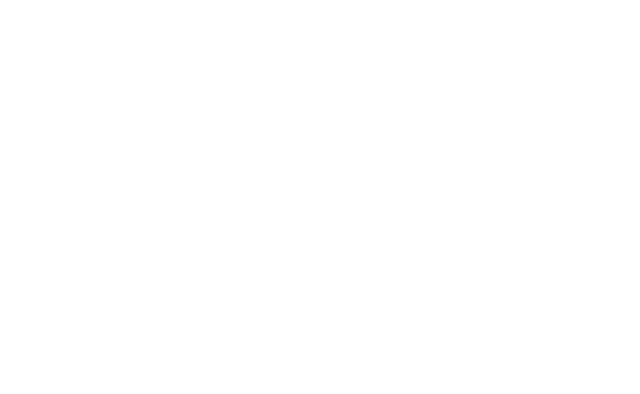
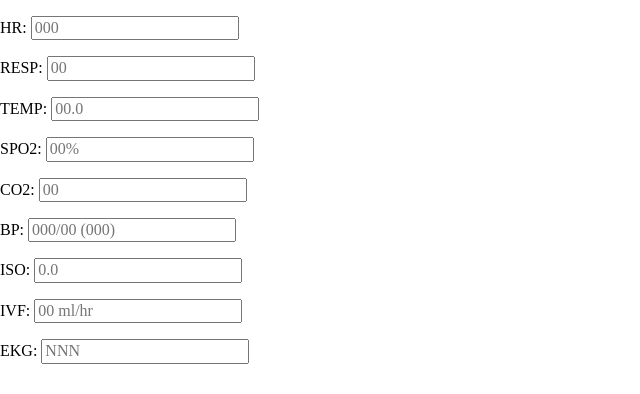
Before and after one commit to Chrononox/anethtracker, a React (Create React App) app: page / in a window 1280 px wide. Shown: the top 394 px of the page, without its empty margins (0-640 px from the left). Built offline with nearby package versions, Linux system fonts and the light colour scheme.

Commit message:
added form

```diff
--- a/src/App.js
+++ b/src/App.js
@@ -1,19 +1,53 @@
 import React from 'react';
 import './App.css';
-
+import Form from './Components/Form/Form'
 
 
 
 
 class App extends React.Component{
+
   constructor(){
     super();
     this.state = {
+      time: '00:00',
+      hr: '000',
+      resp: '00',
+      temp: '00.0',
+      spo2: '00', //display as %
+      co2: '00',
+      bp: '000/00 (000)', //may break up bp to three parts
+      iso: '0.0',
+      ivf: '00',  //display in ml/hr
+      ekg: 'NNN',
     }
   }
+
+  //setState functions for vitals(form)
+  sethr  = (event) => this.setState({hr: event.target.value})
+  setresp =(event) => this.setState({resp: event.target.value})
+  settemp =(event) => this.setState({temp: event.target.value})
+  setspo2 =(event) => this.setState({spo2: event.target.value})
+  setco2 =(event) => this.setState({co2: event.target.value})
+  setbp =(event) => this.setState({bp: event.target.value})
+  setiso =(event) => this.setState({iso: event.target.value})
+  setivf =(event) => this.setState({ivf: event.target.value})
+  setekg =(event) => this.setState({ekg: event.target.value})
+
   render(){
     return(
       <div>
+        <Form
+          hr={this.state.hr} sethr={this.sethr}
+          resp={this.state.resp} setresp={this.setresp}
+          temp={this.state.temp} settemp={this.settemp}
+          spo2={this.state.spo2} setspo2={this.setspo2}
+          co2={this.state.co2} setco2={this.setco2}
+          bp= {this.state.bp} setbp={this.setbp}
+          iso={this.state.iso} setiso={this.setiso}
+          ivf={this.state.ivf} setivf={this.setivf}
+          ekg={this.state.ekg} setekg={this.setekg}
+        />
       </div>
     )
   }
--- a/src/Components/Form/Form.js
+++ b/src/Components/Form/Form.js
@@ -1,26 +1,22 @@
 import React from 'react';
-import DataInput from './DataInput'
-import ExportButton from './ExportButton'
+
 
 
 //this form will gather all of the vital signs of the PT send off to be placed in a array to be printed out
 
-const Form = ({ time, hr, resp, temp, spo2, co2, bp, iso, ivf, ekg, setcurrtime,sethr,  setresp, settemp, setspo2, setco2, setbp, setiso, setivf, setekg, settoarray }) =>{
+const Form = ({ time, hr, resp, temp, spo2, co2, bp, iso, ivf, ekg, setcurrtime, sethr, setresp, settemp, setspo2, setco2, setbp, setiso, setivf, setekg, settoarray }) =>{
   return(
     <div className=''>
-      <div>
-        <DataInput title={'Time'} data={time} setFunc={setcurrtime}/>
-        <DataInput title={'HR'} data={hr} setFunc={sethr}/>
-        <DataInput title={'Resp'} data={resp} setFunc={setresp}/>
-        <DataInput title={'Temp'} data={temp} setFunc={settemp}/>
-        <DataInput title={'SPO2'} data={spo2} setFunc={setspo2}/>
-        <DataInput title={'CO2'} data={co2} setFunc={setco2}/>
-        <DataInput title={'BP'} data={bp} setFunc={setbp}/>
-        <DataInput title={'ISO'} data={iso} setFunc={setiso}/>
-        <DataInput title={'IVF'} data={ivf} setFunc={setivf}/>
-        <DataInput title={'EKG'} data={ekg} setFunc={setekg}/>
-      </div>
-      <button onClick={settoarray}>save</button>
+      <p>HR: <input onChange={sethr} placeholder={hr}/></p>
+      <p>RESP: <input onChange={setresp} placeholder={resp}/></p>
+      <p>TEMP: <input onChange={settemp} placeholder={temp}/></p>
+      <p>SPO2: <input onChange={setspo2} placeholder={spo2+'%'}/></p>
+      <p>CO2: <input onChange={setco2} placeholder={co2}/></p>
+      <p>BP: <input onChange={setbp} placeholder={bp}/></p>
+      <p>ISO: <input onChange={setiso} placeholder={iso}/></p>
+      <p>IVF: <input onChange={setivf} placeholder={ivf+' ml/hr'}/></p>
+      <p>EKG: <input onChange={setekg} placeholder={ekg}/></p>
+
     </div>
   )
 }
```
Also changed, not shown: src/Components/Form/DataInput.js (deleted, +0 -16 lines), src/Components/Vitals/Vitals.js (deleted, +0 -22 lines), src/ExportButton.js (renamed from src/Components/Form/ExportButton.js).
